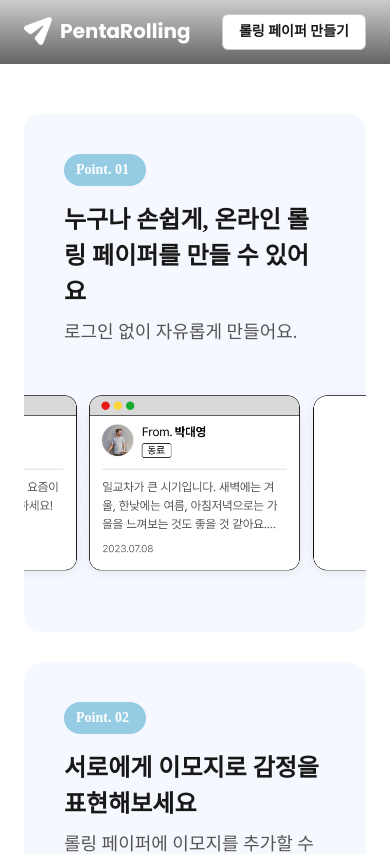
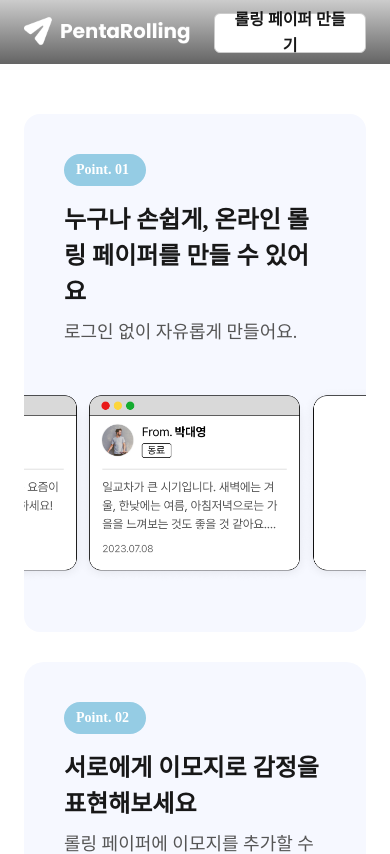
Before and after one commit to Evo1ver/PentaRolling, a React (Vite) app: page / in a window 390 px wide. Shown: the top 854 px of the page. Built offline with nearby package versions, Linux system fonts and the light colour scheme.

Commit message:
refactor: Header 버튼 반응형으로 수정

```diff
--- a/src/components/Header/Header.jsx
+++ b/src/components/Header/Header.jsx
@@ -1,6 +1,5 @@
 import { Link, useLocation } from "react-router-dom";
 import Logo from "../../assets/images/logo.png";
-import { Button } from "../common/Button/Button";
 import * as S from "./HeaderStyle";
 
 const Header = () => {
@@ -15,9 +14,9 @@ const Header = () => {
         </Link>
         {shouldShowButton && (
           <Link to="/post">
-            <Button variant="outlined" size="small">
+            <S.HeaderButton variant="outlined" size="small">
               롤링 페이퍼 만들기
-            </Button>
+            </S.HeaderButton>
           </Link>
         )}
       </S.HeaderContents>
--- a/src/components/Header/HeaderStyle.js
+++ b/src/components/Header/HeaderStyle.js
@@ -1,6 +1,9 @@
 import styled from "styled-components";
+import { Button } from "../common/Button/Button";
 
-const HeaderContainer = styled.div`
+const MOBLIE_BREAKPOINT = "361px";
+
+export const HeaderContainer = styled.div`
   position: fixed;
   top: 0;
   width: 100%;
@@ -13,7 +16,7 @@ const HeaderContainer = styled.div`
     rgba(100, 100, 100, 1) 100%
   );
 `;
-const HeaderContents = styled.div`
+export const HeaderContents = styled.div`
   display: flex;
   align-items: center;
   justify-content: space-between;
@@ -23,9 +26,18 @@ const HeaderContents = styled.div`
   margin: 0 auto;
 `;
 
-const Logo = styled.img`
+export const Logo = styled.img`
   width: 167px;
   height: 30px;
 `;
 
-export { HeaderContainer, HeaderContents, Logo };
+export const HeaderButton = styled(Button)`
+  width: 138px;
+  height: 40px;
+  font: var(--font-14-bold);
+
+  @media (width >= ${MOBLIE_BREAKPOINT}) {
+    width: 152px;
+    font: var(--font-16-bold);
+  }
+`;
```
